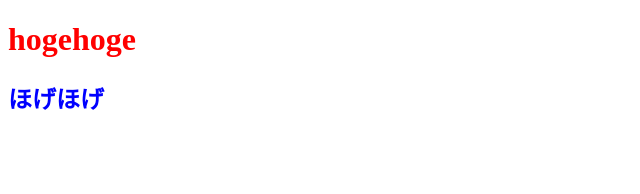
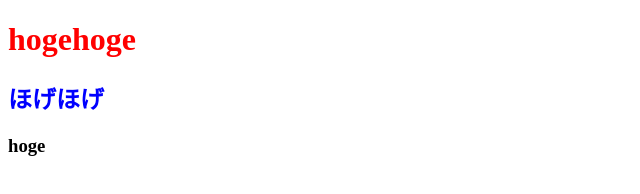
Before and after one commit to takahashi129/git-lerning, a plain HTML site: page index.html in a window 1280 px wide. Shown: the full height of the page, 0-640 px from the left. Drawn offline with Linux system fonts and the light colour scheme.

Commit message:
h3追加

```diff
--- a/index.html
+++ b/index.html
@@ -9,5 +9,6 @@
 <body>
     <h1>hogehoge</h1>
     <h2>ほげほげ</h2>
+    <h3>hoge</h3>
 </body>
 </html>
```
